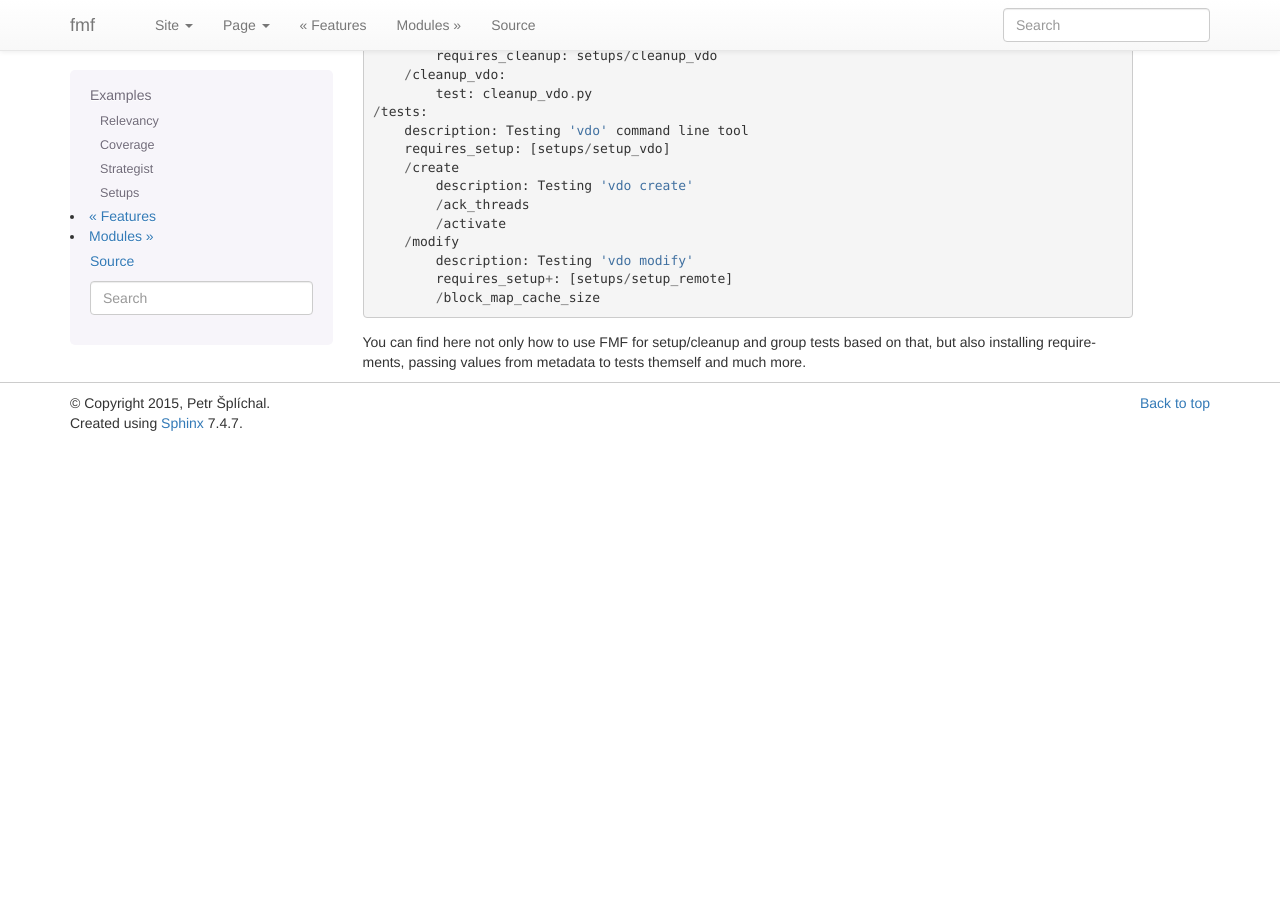
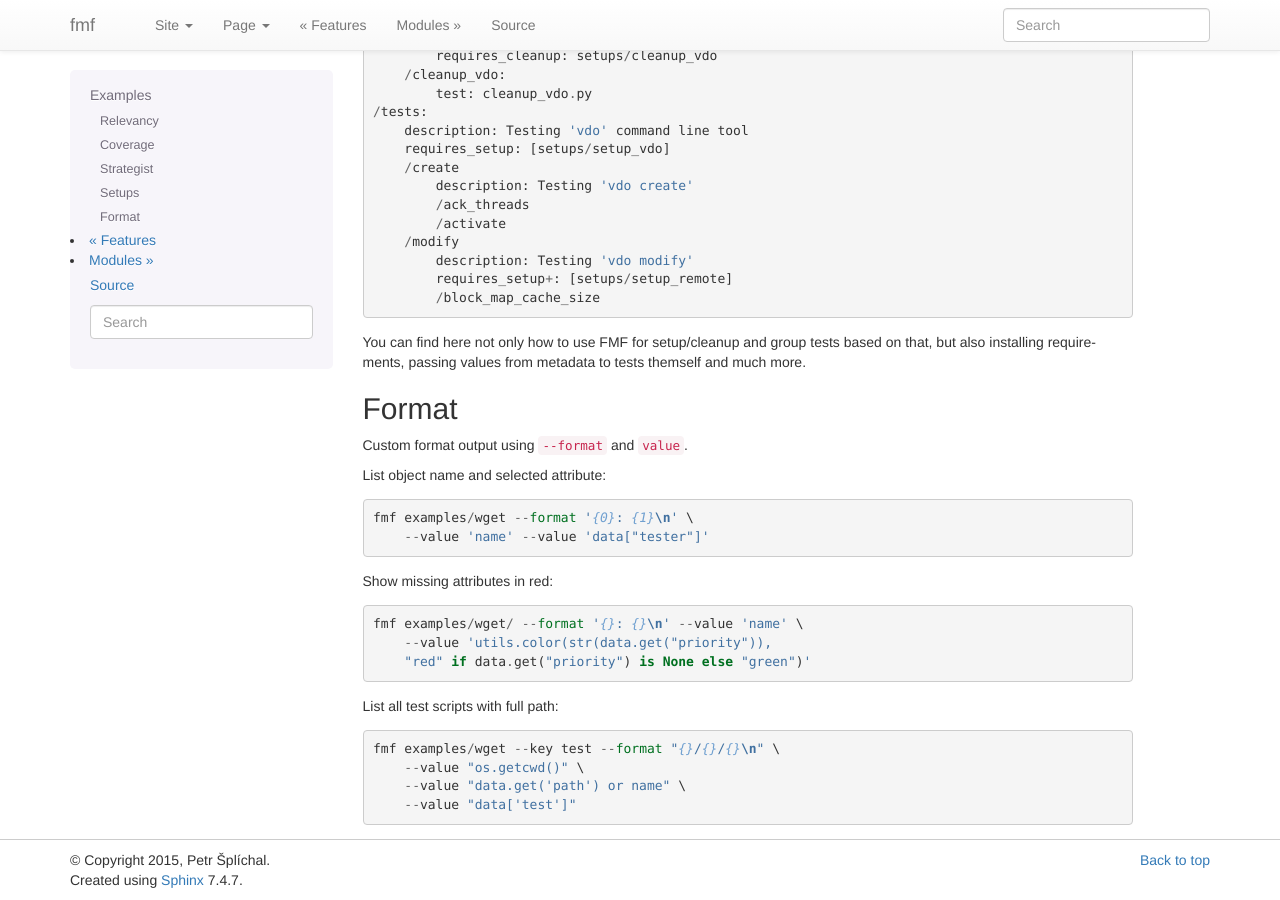
Before and after one commit to teemtee/fmf, a Sphinx documentation site: the page built from docs/examples.rst, in a window 1280 px wide and 900 px high, scrolled down 2732 px. Built offline with Sphinx 7.4.7, drawn with Linux system fonts in a browser that asks for light colours; before the commit the page ends 3175 px from its top, so only the background shows below that.

Commit message:
Add a few custom format examples

```diff
--- a/docs/examples.rst
+++ b/docs/examples.rst
@@ -176,3 +176,27 @@ __ https://github.com/jkrysl/storage_setup
 You can find here not only how to use FMF for setup/cleanup
 and group tests based on that, but also installing requirements,
 passing values from metadata to tests themself and much more.
+
+
+Format
+~~~~~~~~~~~~~~~~~~~~~~~~~~~~~~~~~~~~~~~~~~~~~~~~~~~~~~~~~~~~~~~~~~
+
+Custom format output using ``--format`` and ``value``.
+
+List object name and selected attribute::
+
+    fmf examples/wget --format '{0}: {1}\n' \
+        --value 'name' --value 'data["tester"]'
+
+Show missing attributes in red::
+
+    fmf examples/wget/ --format '{}: {}\n' --value 'name' \
+        --value 'utils.color(str(data.get("priority")),
+        "red" if data.get("priority") is None else "green")'
+
+List all test scripts with full path::
+
+    fmf examples/wget --key test --format "{}/{}/{}\n" \
+        --value "os.getcwd()" \
+        --value "data.get('path') or name" \
+        --value "data['test']"
```
